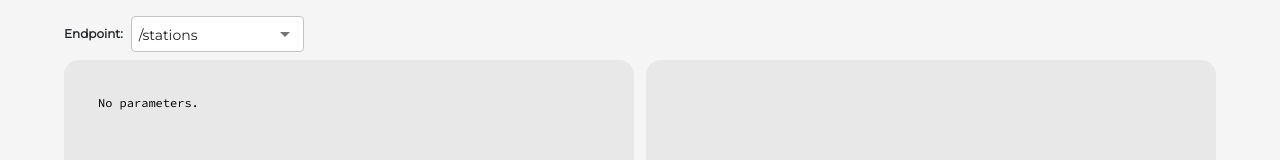
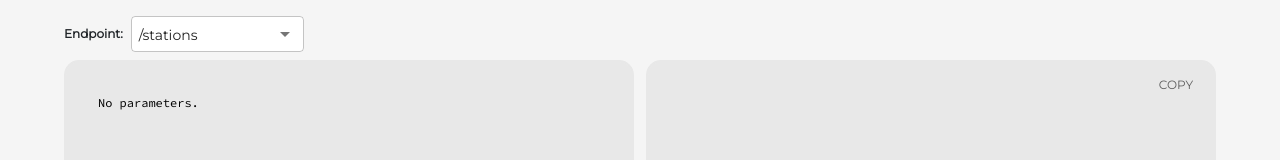
Before and after one commit to coconutcastle/historical-climate-data, a React (Vite) app in the folder frontend/: page /api in a window 1280 px wide. Shown: the part 236-396 px from the top of the page. Built offline with nearby package versions, Linux system fonts and the light colour scheme.

Commit message:
download functions written but not sure if working, added copy button

```diff
--- a/frontend/src/App.scss
+++ b/frontend/src/App.scss
@@ -242,6 +242,24 @@ button:hover {
   }
 }
 
+.copy-button {
+  position: absolute;
+  top: 10px;
+  right: 10px;
+  z-index: 99;
+  border: none;
+  width: 60px;
+  height: 30px;
+  border-radius: 7px;
+  background-color: transparent;
+  color: rgba(0, 0, 0, .6);
+
+  &:hover {
+    background-color: rgba(0, 0, 0, .05);
+    transition: background-color 0.3s ease
+  }
+}
+
 //=================== DOWNLOADS PAGE =========================//
 
 .params-format-wrapper {
@@ -436,3 +454,7 @@ select {
     background-color: $primary;
   }
 }
+
+#response-textarea {
+  width: 100%
+}
--- a/frontend/src/common/utils.ts
+++ b/frontend/src/common/utils.ts
@@ -36,6 +36,22 @@ export const downloadCSV = (content: any, fileName: string, fields?: string[]) =
   link.remove();
 }
 
+export const downloadJSON = (jsonString: string, fileName: string) => {
+  const link = window.document.createElement('a');
+  link.href = window.URL.createObjectURL(
+    new Blob([jsonString], {
+      type: 'application/json'
+    })
+  );
+  link.download = `${fileName}.json`;
+  link.click();
+  link.remove();
+}
+
+export const copyToClipboard = () => {
+
+}
+
 // takes an array of the files to download
 // contentArray and list of filenames should be the same length
 export const downloadZip = (contentArray: any[], zipFilename: string, individualFilenames: string[]) => {
@@ -72,6 +88,7 @@ export const jsonToArrays = (content: any, dataType?: DataTypes) => {
 }
 
 // use stack to format JSON style strings
+// doesn't really work :(
 export const whitespaceFormatter = (text: string): string => {
   const bracketPairs: Record<string, string> = {      // round brackets not relevant here
     '[': ']',
--- a/frontend/src/routes/api/ApiPage.tsx
+++ b/frontend/src/routes/api/ApiPage.tsx
@@ -3,7 +3,7 @@ import { useQuery } from 'react-query';
 import { Spinner } from 'react-bootstrap';
 import { getAllCountries, getAllRegions, getAllStationMetadata, getAllBasicStationMetadata, getDownloadData } from '../../services/GHCNMService';
 import { ReactQueryConfig } from "../../common/constants";
-import { whitespaceFormatter } from "../../common/utils";
+import { downloadCSV, downloadJSON } from "../../common/utils";
 import Select from "@mui/material/Select";
 import MenuItem from "@mui/material/MenuItem";
 import starterText from './starterText.json';
@@ -18,7 +18,7 @@ const endpointsUrls: Record<endpoints, string> = {
   'download': '/download'
 }
 
-const testf: string = `[{"country":"ALGERIA","code":101,"supportedRegions":[]},{"country":"GUINEA-BISSAU","code":121,"supportedRegions":[]},{"country":"GIBRALTAR (U.K.)","code":653,"supportedRegions":[]},{"country":"MADEIRA ISLANDS (PORTUGAL)","code":654,"supportedRegions":[]},{"country":"ANTARCTICA","code":700,"supportedRegions":[]}]`
+// const testf: string = `[{"country":"ALGERIA","code":101,"supportedRegions":[]},{"country":"GUINEA-BISSAU","code":121,"supportedRegions":[]},{"country":"GIBRALTAR (U.K.)","code":653,"supportedRegions":[]},{"country":"MADEIRA ISLANDS (PORTUGAL)","code":654,"supportedRegions":[]},{"country":"ANTARCTICA","code":700,"supportedRegions":[]}]`
 
 export default function ApiPage() {
 
@@ -62,7 +62,6 @@ export default function ApiPage() {
       setDoFetch(false);
     };
     if (doFetch && resData && (!isFetchingRes)) {
-      // setFetchResponse(whitespaceFormatter(JSON.stringify(resData)));
       setFetchResponse(JSON.stringify(resData, null, "\t"));
       setDoFetch(false);
     }
@@ -98,7 +97,11 @@ export default function ApiPage() {
           />
         </div>
         <div className="d-flex flex-column w-100 ms-2">
-          <textarea id='response-textarea' className="text-area" style={{ whiteSpace: 'pre' }} value={fetchResponse} onChange={() => { }} />
+          <div style={{ position: 'relative', height: '100%' }}>
+            <button className="copy-button">COPY</button>
+            <textarea id='response-textarea' className="text-area" style={{ whiteSpace: 'pre' }} value={fetchResponse} onChange={() => { }} />
+          </div>
+
           <div className="d-flex flex-row align-items-center mx-auto mt-2">
             <div className="me-2">Download as</div>
             <Select
@@ -141,7 +144,14 @@ export default function ApiPage() {
           )}
         </div>
         <div className="column w-100">
-          <button className='med-button mx-auto'>
+          <button className='med-button mx-auto'
+          onClick={() => {
+            if (downloadFormat === 'json') {
+              downloadJSON(fetchResponse, endpoint);
+            } else {
+              downloadCSV(resData, endpoint);
+            }
+          }}>
             <div className='med-button-text'>
               DOWNLOAD
             </div>
```
